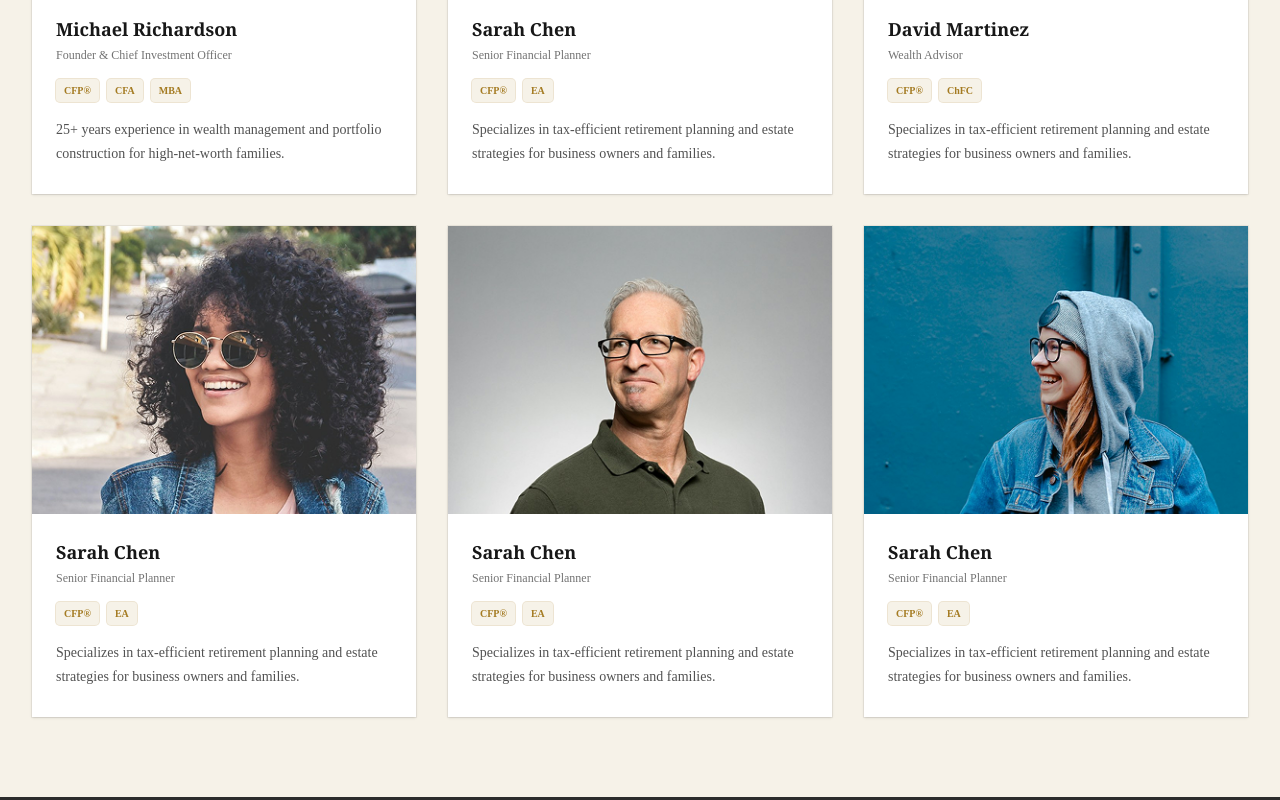
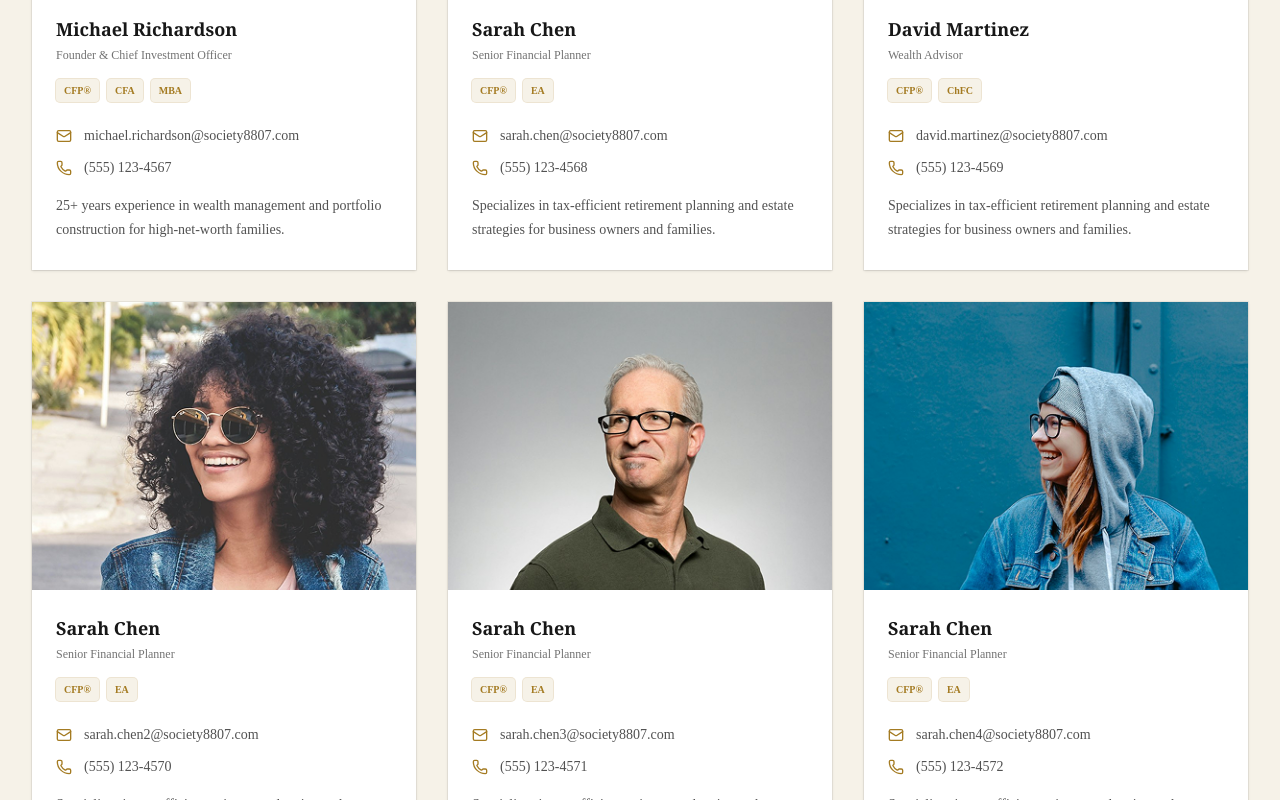
Before and after one commit to ShuvrotoKumar/society-8807, a Next.js app: page /about in a window 1280 px wide. Shown: the part 3440-4240 px from the top of the page. Built offline with nearby package versions, Linux system fonts and the light colour scheme.

Commit message:
email and contact updated

```diff
--- a/app/about/page.tsx
+++ b/app/about/page.tsx
@@ -13,6 +13,8 @@ import {
   Shield,
   ShieldCheck,
   Users,
+  Mail,
+  Phone,
 } from 'lucide-react';
 
 const clientExperience = [
@@ -276,8 +278,30 @@ export default function AboutPage() {
                       ))}
                     </div>
 
-                    <p className="mt-4 text-sm leading-6 text-neutral-600">{advisor.bio}</p>
 
+
+                    <div className="mt-6 space-y-3">
+                      <div className="flex items-center gap-3 text-sm">
+                        <Mail className="h-4 w-4 text-[#A47B22]" />
+                        <a
+                          href={`mailto:${advisor.email}`}
+                          className="text-neutral-600 hover:text-[#A47B22] transition-colors break-all"
+                        >
+                          {advisor.email}
+                        </a>
+                      </div>
+                      <div className="flex items-center gap-3 text-sm">
+                        <Phone className="h-4 w-4 text-[#A47B22]" />
+                        <a
+                          href={`tel:${advisor.phone}`}
+                          className="text-neutral-600 hover:text-[#A47B22] transition-colors"
+                        >
+                          {advisor.phone}
+                        </a>
+                      </div>
+                    </div>
+
+                        <p className="mt-4 text-sm leading-6 text-neutral-600">{advisor.bio}</p>
                     {/* <Link
                       href={`/about/advisors/${advisor.id}`}
                       className="mt-5 inline-flex items-center gap-2 text-xs font-semibold text-[#A47B22] hover:text-[#8D6A1D]"
--- a/lib/advisors.ts
+++ b/lib/advisors.ts
@@ -6,6 +6,8 @@ export type Advisor = {
   badges: string[];
   bio: string;
   imageUrl: string;
+  email: string;
+  phone: string;
 };
 
 export const advisors: Advisor[] = [
@@ -17,6 +19,8 @@ export const advisors: Advisor[] = [
     badges: ["CFP®", "CFA", "MBA"],
     bio: "25+ years experience in wealth management and portfolio construction for high-net-worth families.",
     imageUrl: "/images/a1.png",
+    email: "michael.richardson@society8807.com",
+    phone: "(555) 123-4567",
   },
   {
     id: 1,
@@ -26,6 +30,8 @@ export const advisors: Advisor[] = [
     badges: ["CFP®", "EA"],
     bio: "Specializes in tax-efficient retirement planning and estate strategies for business owners and families.",
     imageUrl: "/images/a2.png",
+    email: "sarah.chen@society8807.com",
+    phone: "(555) 123-4568",
   },
   {
     id: 2,
@@ -35,6 +41,8 @@ export const advisors: Advisor[] = [
     badges: ["CFP®", "ChFC"],
     bio: "Specializes in tax-efficient retirement planning and estate strategies for business owners and families.",
     imageUrl: "/images/a3.png",
+    email: "david.martinez@society8807.com",
+    phone: "(555) 123-4569",
   },
   {
     id: 3,
@@ -44,6 +52,8 @@ export const advisors: Advisor[] = [
     badges: ["CFP®", "EA"],
     bio: "Specializes in tax-efficient retirement planning and estate strategies for business owners and families.",
     imageUrl: "/images/a4.png",
+    email: "sarah.chen2@society8807.com",
+    phone: "(555) 123-4570",
   },
   {
     id: 4,
@@ -53,6 +63,8 @@ export const advisors: Advisor[] = [
     badges: ["CFP®", "EA"],
     bio: "Specializes in tax-efficient retirement planning and estate strategies for business owners and families.",
     imageUrl: "/images/a5.png",
+    email: "sarah.chen3@society8807.com",
+    phone: "(555) 123-4571",
   },
   {
     id: 5,
@@ -62,5 +74,7 @@ export const advisors: Advisor[] = [
     badges: ["CFP®", "EA"],
     bio: "Specializes in tax-efficient retirement planning and estate strategies for business owners and families.",
     imageUrl: "/images/a6.png",
+    email: "sarah.chen4@society8807.com",
+    phone: "(555) 123-4572",
   },
 ];
```
